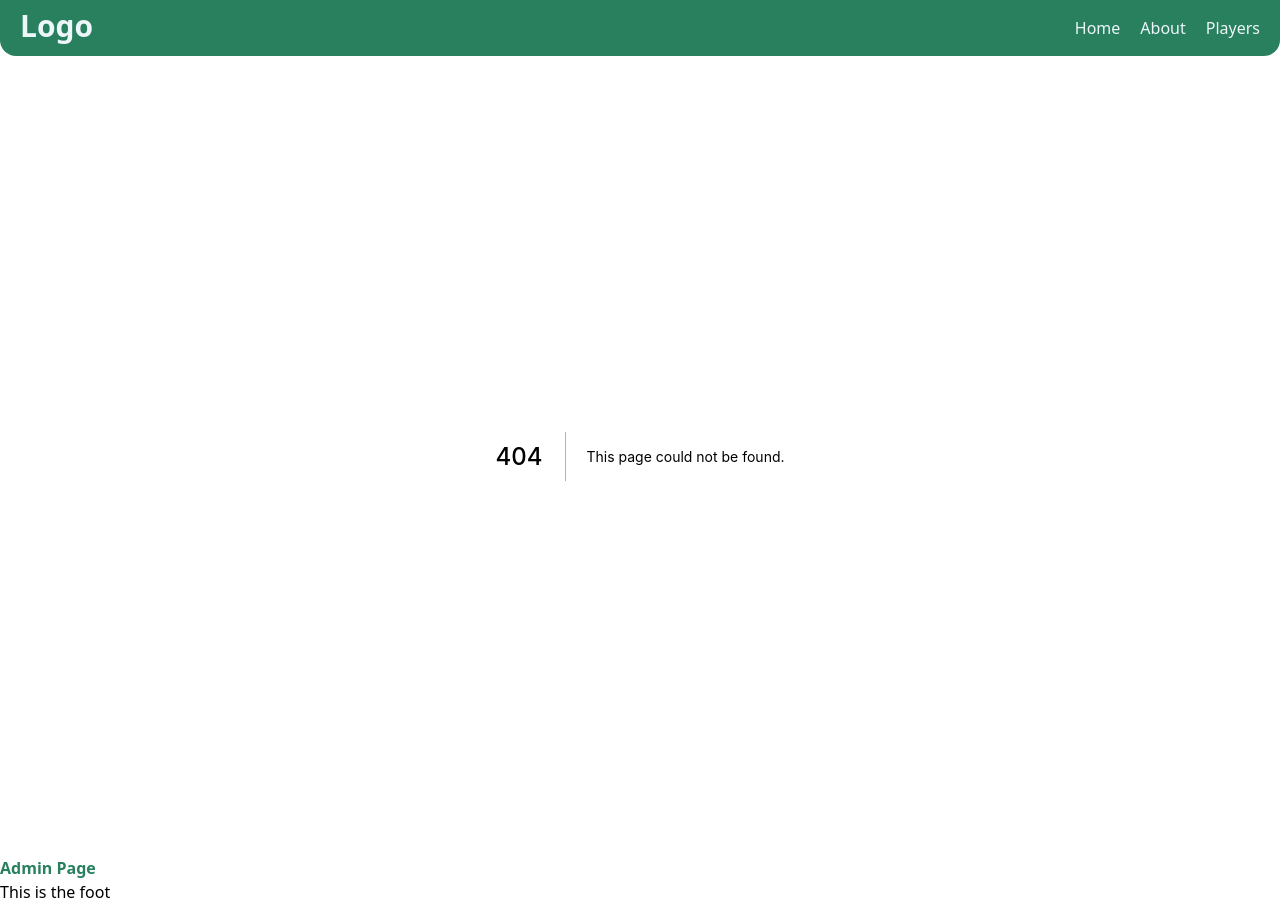
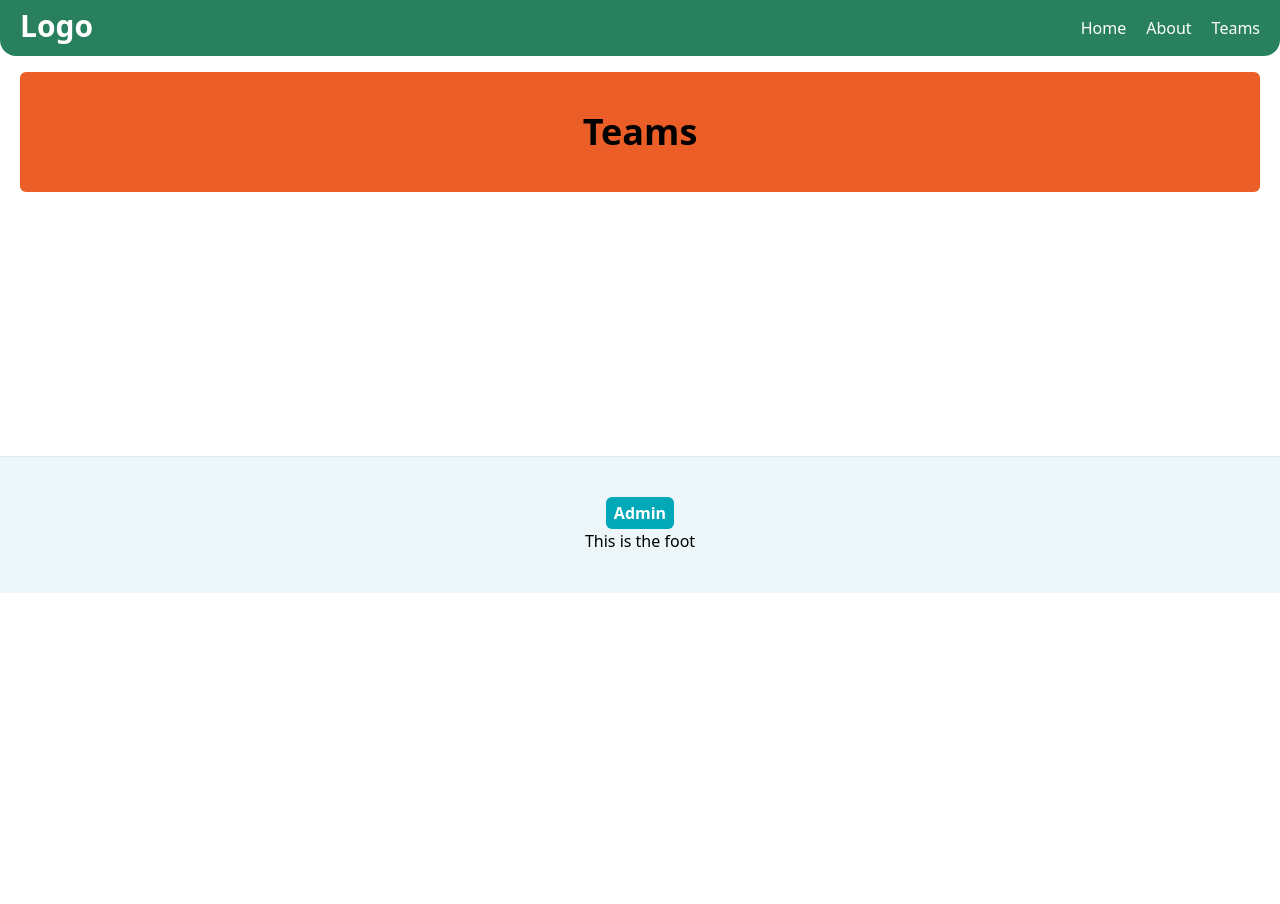
Before and after one commit to marwane8/muslim-league-app, a Next.js app in the folder ml-ui/: page /teams in a window 1280 px wide. Before the commit this address had no page. After the commit the page ends 800 px from the top, so only its background shows below. Built offline with nearby package versions, Linux system fonts and the light colour scheme.

Commit message:
frontend - organized component layout

```diff
--- a/ml-ui/components/Footer.tsx
+++ b/ml-ui/components/Footer.tsx
@@ -1,16 +1,29 @@
 import React from "react";
 
-import type { NextPage } from "next";
 import NextLink from 'next/link';
 
-const Footer: NextPage = () => (
-    <footer>
-        <NextLink href='/admin'>
-            <a className="font-bold text-green"> Admin Page</a>
-        </NextLink>
-        <h1> This is the foot </h1>
+import Container from "./container";
 
-    </footer>
+const Footer = () => (
+    <footer className="border-t border-gray-100 max-auto bg-gray">
+        <Container>
+
+         <div className="py-10 text-center">
+             <button className="px-2 py-1 rounded-md bg-secondary">
+             <NextLink href='/admin'>
+                <a className="font-bold text-white"> Admin </a>
+            </NextLink>
+
+
+             </button>
+           <h1> This is the foot </h1>
+
+
+
+         </div>
+        </Container>
+
+</footer>
 )
 
 export default Footer
--- a/ml-ui/components/Header.tsx
+++ b/ml-ui/components/Header.tsx
@@ -8,7 +8,7 @@ type Props = {
 }
 
 
-const Header: NextPage<Props> = ({title = 'default title'}: Props) => (
+const Header: NextPage<Props> = ({title = 'Muslim League CT'}: Props) => (
     <Head>
         <title>{title}</title>
         <meta charSet='utf-8'/>
--- a/ml-ui/components/Navbar.tsx
+++ b/ml-ui/components/Navbar.tsx
@@ -1,14 +1,28 @@
+import Link from "next/link"
 import React from "react"
 
 const Navbar = () => (
-    <nav className="flex p-2 h-14 bg-green rounded-b-2xl">
-        <div className="ml-3 text-3xl font-bold text-t-primary grow">Logo</div>
+    <nav className="flex p-2 h-14 bg-primary rounded-b-2xl">
+        <div className="ml-3 text-3xl font-bold text-white grow">Logo</div>
 
-        <ul className="flex items-center justify-end mr-3 space-x-5 grow text-t-primary">
-            <li>Home</li>
-            <li>About</li>
-            <li>Players</li>
+        <ul className="flex items-center justify-end mr-3 space-x-5 text-white grow">
+            <li>
+                <Link href="/">
+                    Home
+                </Link>
+            </li>
+            <li>
+                <Link href="/about">
+                   About
+                </Link>
+            </li>
+            <li>
+                <Link href="/teams">
+                    Teams
+                </Link>
+            </li>
         </ul>
+
     </nav>
 )
 
--- /dev/null
+++ b/ml-ui/components/container.tsx
@@ -0,0 +1,10 @@
+type Props = {
+    children?: React.ReactNode
+}
+
+
+const Container = ({ children }: Props) => {
+    return <div className="container px-5 mx-auto">{children}</div>
+}
+
+export default Container
--- /dev/null
+++ b/ml-ui/components/layout.tsx
@@ -0,0 +1,19 @@
+import Head from "next/head"
+import Footer from "./footer"
+import Navbar from "./navbar"
+
+type Props = {
+    children?: React.ReactNode
+}
+
+const Layout = ({ children }: Props) => {
+    return (
+        <>
+        <Navbar />
+        <main>{children}</main>
+        <Footer />
+        </>
+    )
+}
+
+export default Layout
--- a/ml-ui/pages/_app.tsx
+++ b/ml-ui/pages/_app.tsx
@@ -1,15 +1,14 @@
 import '../styles/globals.css'
 import type { AppProps } from 'next/app'
-import Navbar from '../components/Navbar';
-import Footer from '../components/Footer';
 import { AuthProvider } from '../context/AuthContext';
+import Layout from '../components/layout';
 function MyApp({ Component, pageProps }: AppProps) {
   return (
 
       <AuthProvider>
-        <Navbar/>
-        <Component {...pageProps} />
-        <Footer/>
+        <Layout>
+          <Component {...pageProps} />
+        </Layout>
       </AuthProvider>
 
   );
--- /dev/null
+++ b/ml-ui/pages/about.tsx
@@ -0,0 +1,18 @@
+
+import Header from '../components/header'
+import Container from '../components/container'
+
+const About = () => {
+  return (
+    <div>
+      <Header title='About Us | Muslim League'/>
+      <Container>
+      <div className='h-96'>
+        <h1 className='py-10 mt-4 text-4xl font-bold text-center rounded-md grow bg-secondary'> About US </h1>
+      </div>
+      </Container>
+   </div>
+  )
+}
+
+export default About
--- a/ml-ui/pages/admin.tsx
+++ b/ml-ui/pages/admin.tsx
@@ -1,11 +1,11 @@
-import Header from '../components/Header';
+import Header from '../components/header';
 
 
 export default function Admin() {
 
     return (
         <div>
-            <Header title='Admin - Muslim League'/>
+            <Header title='Admin | Muslim League'/>
             <div className='h-96 bg-t-primary'>
                 <h1 className='text-4xl font-bold text-center grow bg-bg-secondary'>  Admin Page </h1>
             </div>
--- a/ml-ui/pages/index.tsx
+++ b/ml-ui/pages/index.tsx
@@ -1,15 +1,18 @@
 import type { NextPage } from 'next'
 
-import Header from '../components/Header'
+import Header from '../components/header'
+import Container from '../components/container'
 
 const Home: NextPage = () => {
   return (
     <div>
-      <Header title='Muslim League'/>
-      <div className='h-96 bg-t-primary'>
-        <h1 className='text-4xl font-bold text-center grow bg-bg-primary'> Welcome to the Muslim League </h1>
+      <Header />
+      <Container>
+      <div className='h-96'>
+        <h1 className='py-10 mt-4 text-4xl font-bold text-center rounded-md grow bg-primary'> Welcome to the Muslim League </h1>
       </div>
-    </div>
+      </Container>
+   </div>
   )
 }
 
--- a/ml-ui/pages/login.tsx
+++ b/ml-ui/pages/login.tsx
@@ -1,6 +1,6 @@
 import { useState } from "react";
 import { useAuth } from "../context/AuthContext";
-
+import Header from "../components/header";
 
 export default function Login() {
 
@@ -31,9 +31,11 @@ export default function Login() {
 
 
   return (
+    <>
+    <Header title="Login | Muslim League"/>
     <div className="flex items-center justify-center min-h-full px-4 py-12 sm:px-6 lg:px-8">
-        <div className="w-full max-w-md p-5 space-y-8 rounded-md bg-t-primary">
-            <h2 className="text-3xl font-bold text-center">
+        <div className="w-full max-w-md p-5 space-y-8 border border-gray-100 rounded-md bg-gray">
+            <h2 className="text-3xl font-bold text-center text">
                 Admin Sign In
             </h2>
             <form className="mt-8 space-y-6" action="#" method="POST" onSubmit={handleSubmit}>
@@ -49,7 +51,7 @@ export default function Login() {
                       type="text"
                       autoComplete="username"
                       required
-                      className="relative block w-full px-3 py-2 border rounded-none appearance-none rounded-t-md focus:z-10 focus:outline-none sm:text-sm"
+                      className="relative block w-full px-3 py-2 border border-gray-100 rounded-none appearance-none rounded-t-md focus:z-10 focus:outline-none sm:text-sm"
                       placeholder="Username"
                       value={username}
                       onChange={handleUserChange}
@@ -65,7 +67,7 @@ export default function Login() {
                       type="password"
                       autoComplete="current-password"
                       required
-                      className="relative block w-full px-3 py-2 border rounded-none appearance-none rounded-b-md focus:z-10 focus:outline-none sm:text-sm"
+                      className="relative block w-full px-3 py-2 border border-gray-100 rounded-none appearance-none rounded-b-md focus:z-10 focus:outline-none sm:text-sm"
                       placeholder="Password"
                       value={password}
                       onChange={handlePasswordChange}
@@ -76,7 +78,7 @@ export default function Login() {
                 <div>
                   <button
                     type="submit"
-                    className="relative flex justify-center w-full px-4 py-2 text-sm font-medium border border-transparent rounded-md text-t-primary white bg-green group hover:bg-bg-primary focus:outline-none focus:ring-2 focus:ring-offset-2"
+                    className="relative flex justify-center w-full px-4 py-2 text-sm font-medium text-white border-transparent rounded-md white bg-primary group hover:bg-primary-100 focus:outline-none focus:ring-2 focus:ring-offset-2"
                   >
                     Sign in
                   </button>
@@ -84,5 +86,6 @@ export default function Login() {
               </form>
         </div>
     </div>
+    </>
   );
 }
--- /dev/null
+++ b/ml-ui/pages/teams.tsx
@@ -0,0 +1,18 @@
+
+import Header from '../components/header'
+import Container from '../components/container'
+
+const About = () => {
+  return (
+    <div>
+      <Header title='Teams | Muslim League'/>
+      <Container>
+      <div className='h-96'>
+        <h1 className='py-10 mt-4 text-4xl font-bold text-center rounded-md grow bg-red'> Teams </h1>
+      </div>
+      </Container>
+   </div>
+  )
+}
+
+export default About
--- a/ml-ui/tailwind.config.js
+++ b/ml-ui/tailwind.config.js
@@ -6,11 +6,26 @@ module.exports = {
   ],
   theme: {
     colors: {
-      'bg-primary': '#60be8f',
-      'bg-secondary': '#00a8b8',
-      't-primary': '#edf6f9',
-      't-secondary': '#081c15',
-      'blue': '#006d77',
+      'primary-50': '#c5f7db',
+      'primary-100': '#60be8f',
+      'primary-200': '#4c9972',
+      'primary': '#28805f',
+      'primary-500': '#0a160f',
+      'secondary-50': '#c7f4fb',
+      'secondary-100': '#1cd8ef',
+      'secondary': '#00a8b8',
+      'secondary-300': '006d77',
+      'secondary-500': '#051618',
+
+      'black': '#0f1211',
+      'white': '#ffffff',
+
+      'gray': '#edf6f9',
+      'gray-100': '#dee9eb',
+      'gray-200': '#78969f',
+      'gray-300': '#455459',
+      'gray-500': '#00171b',
+
       'green':'#28805f',
       'red': '#eb5e28'
     },
```
